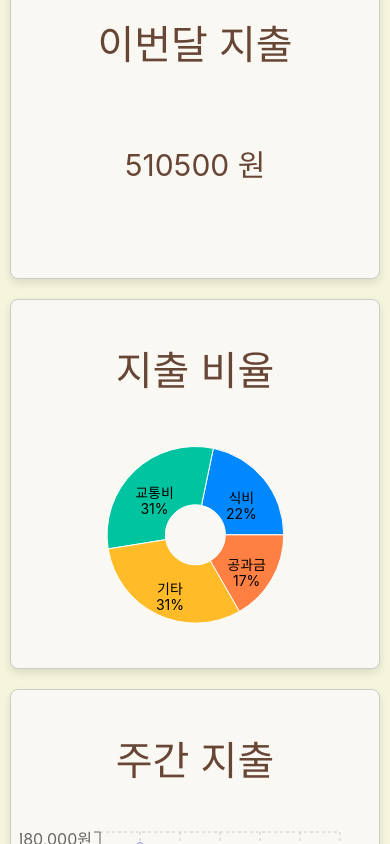
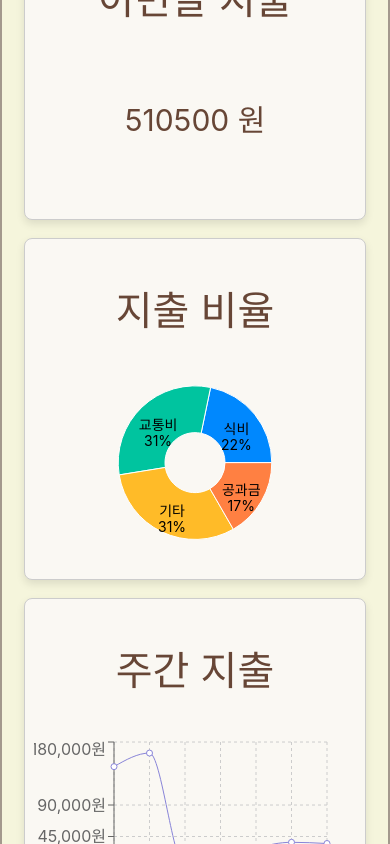
Before and after one commit to PiscesTH/hab, a React (Create React App) app: page / in a window 390 px wide. Shown: the part 585-1429 px from the top of the page. Built offline with nearby package versions, Linux system fonts and the light colour scheme.

Commit message:
2024-09-09

```diff
--- a/src/App.css
+++ b/src/App.css
@@ -530,7 +530,6 @@ textarea:focus {
       "form"
       "read";
   }
-
 }
 
 @media screen and (max-width: 532px) {
@@ -539,8 +538,8 @@ textarea:focus {
   }
 
   .main-container > div {
-    width: 390px;
-    height: 390px;
+    height: 360px;
+    width: 360px;
   }
 
   p {
```
